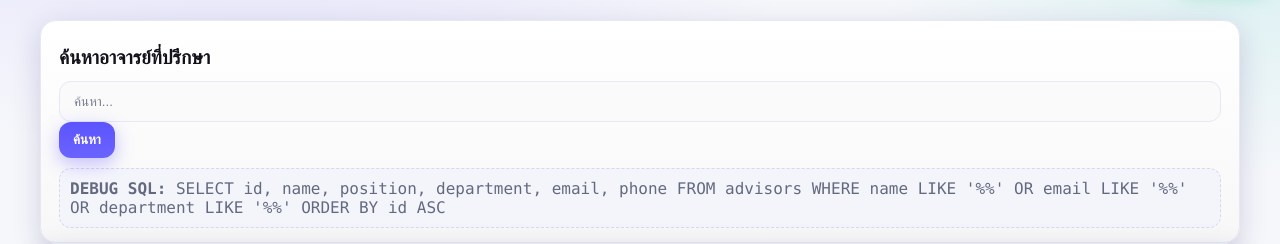
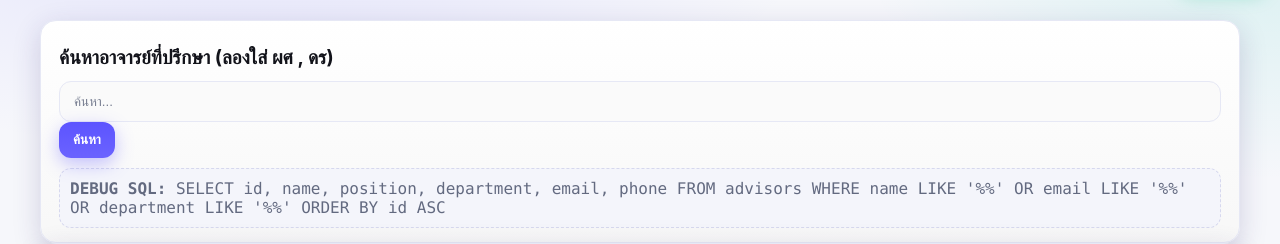
Before and after one commit to phwrscr1pt/school-ams-vulnlab, a PHP site: page /advisors.php in a window 1280 px wide. Shown: the part 59-303 px from the top of the page. Run offline with PHP 8.4, Linux system fonts and the light colour scheme; data comes from the database, SQL or seed files in the repository.

Commit message:
advisors.php Update

```diff
--- a/src/advisors.php
+++ b/src/advisors.php
@@ -29,7 +29,7 @@ function page_link($n){
 }
 ?>
 <div class="card">
-  <h1>ค้นหาอาจารย์ที่ปรึกษา</h1>
+  <h1>ค้นหาอาจารย์ที่ปรึกษา (ลองใส่ ผศ , ดร)</h1>
   <form method="get" class="row">
     <input name="q" placeholder="ค้นหา..." value="<?=h($q)?>">
     <button class="btn">ค้นหา</button>
```
